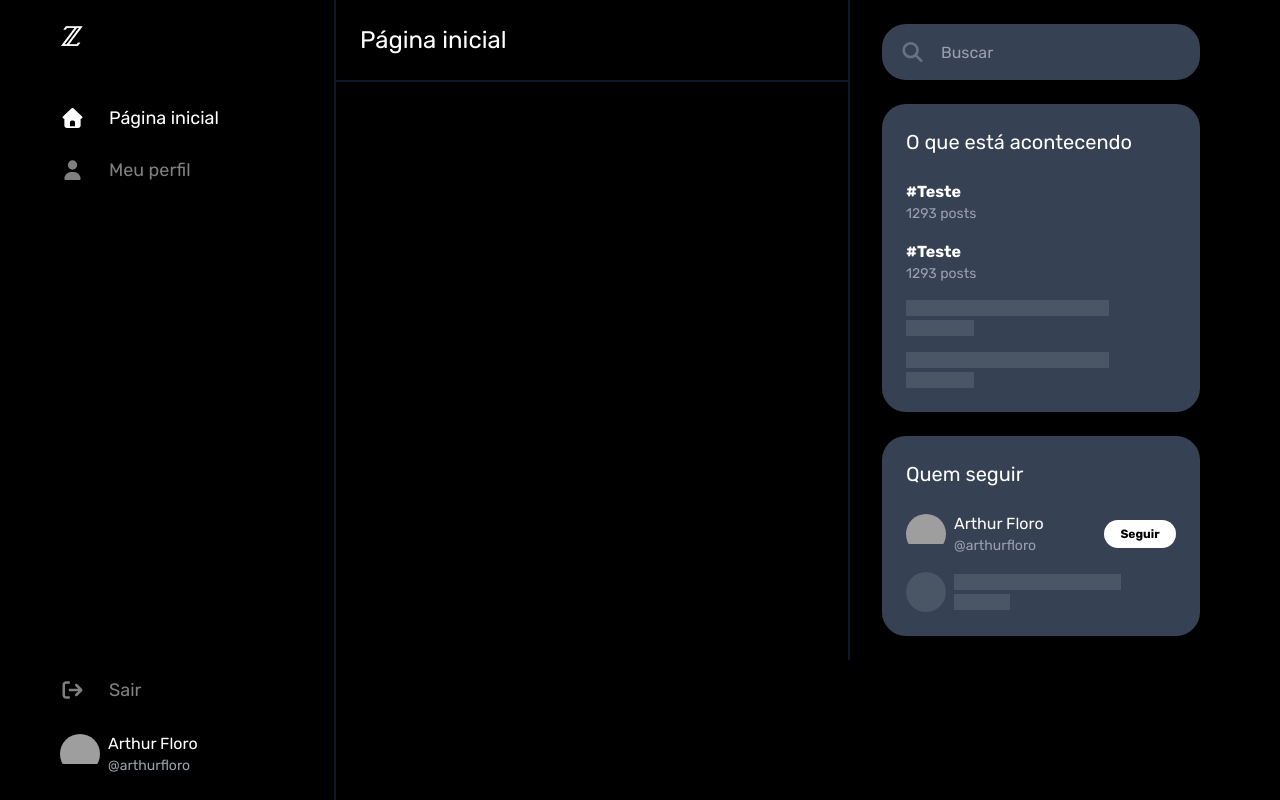
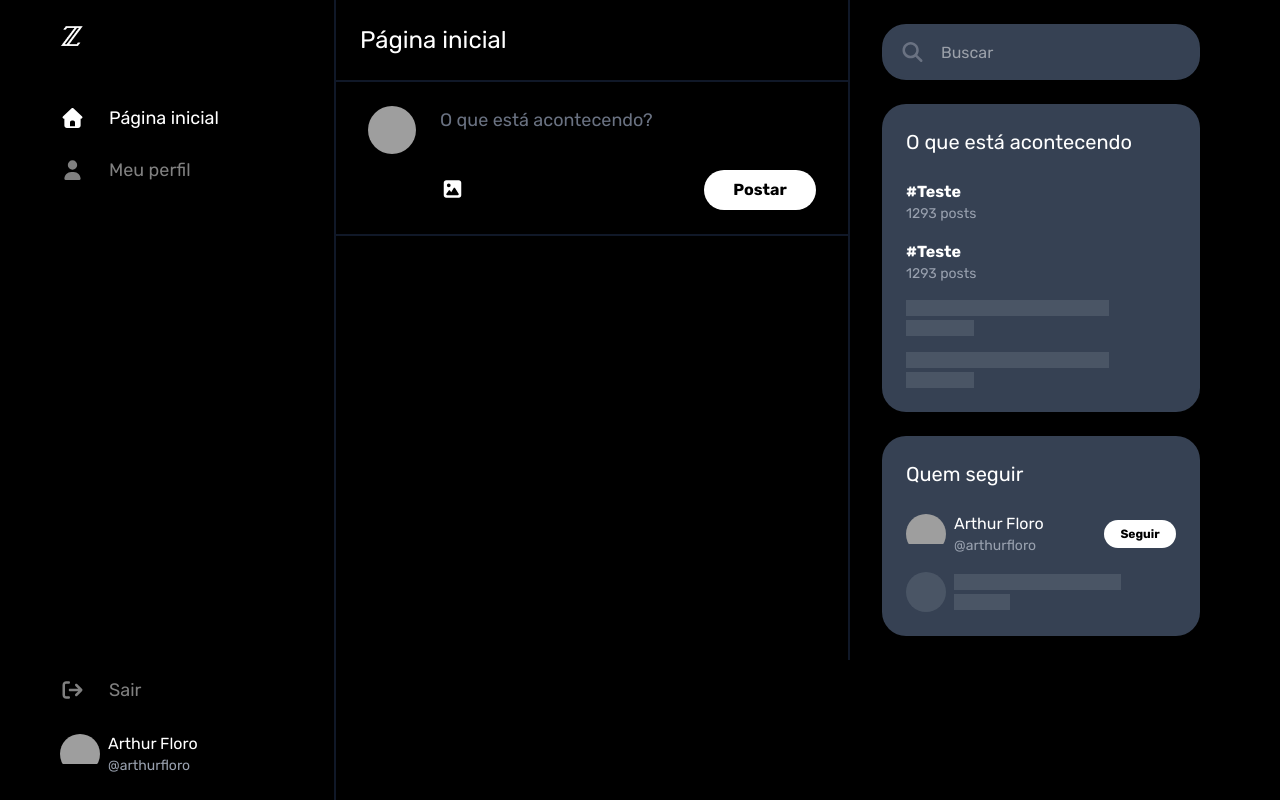
Before and after one commit to ArthurFloro/clone-x-frontend, a Next.js app: page /home in a window 1280 px wide. Built offline with nearby package versions, Linux system fonts and the light colour scheme; grey boxes are pictures that could not be loaded.

Commit message:
feat: tweet-post component

```diff
--- a/app/(ui)/home/page.tsx
+++ b/app/(ui)/home/page.tsx
@@ -1,7 +1,11 @@
 import { HomeHeader } from "@/app/components/home/home-header";
+import { TweetPost } from "@/app/components/tweet/tweet-post";
 
-export default function Page() {
+export default function Home() {
   return (
-    <HomeHeader/>
-  )
+    <div>
+      <HomeHeader />
+      <TweetPost />
+    </div>
+  );
 }
--- /dev/null
+++ b/app/components/tweet/tweet-post.tsx
@@ -0,0 +1,52 @@
+"use client";
+
+import { user } from "@/app/data/user";
+import { faImage } from "@fortawesome/free-solid-svg-icons";
+import { FontAwesomeIcon } from "@fortawesome/react-fontawesome";
+import Image from "next/image";
+import { Button } from "../ui/button";
+
+export const TweetPost = () => {
+  const handleImageUpload = () => {};
+
+  const handlePostClick = () => {};
+
+  return (
+    <div className="flex gap-6 px-8 py-6 border-b-2 border-gray-900">
+      <div>
+        <Image
+          src={user.avatar}
+          alt={user.name}
+          width={100}
+          height={100}
+          unoptimized
+          className="rounded-full size-12"
+        />
+      </div>
+
+      <div className="flex-1">
+        <div
+          className="min-h-14 outline-none text-lg text-white empty:before:text-gray-500 empty:before:content-[attr(data-placeholder)]"
+          contentEditable
+          role="textbox"
+          data-placeholder="O que está acontecendo?"
+          onInput={(e) => {
+            // Se o texto visível for vazio, limpamos o HTML (remove o <br> fantasma)
+            if (e.currentTarget.textContent.trim() === "") {
+              e.currentTarget.innerHTML = "";
+            }
+          }}
+        ></div>
+
+        <div className="flex justify-between items-center mt-2">
+          <div className="cursor-pointer" onClick={handleImageUpload}>
+            <FontAwesomeIcon icon={faImage} size="lg" />
+          </div>
+          <div className="w-28">
+            <Button label="Postar" size={2} onClick={handlePostClick} />
+          </div>
+        </div>
+      </div>
+    </div>
+  );
+};
```
